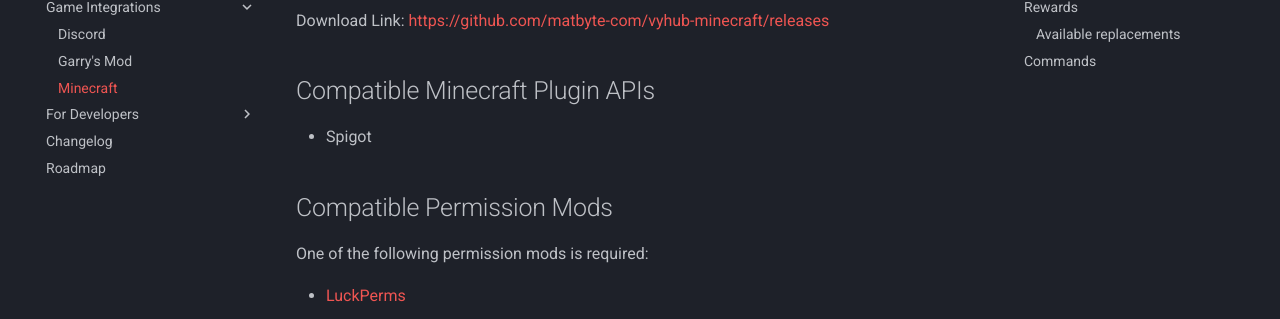
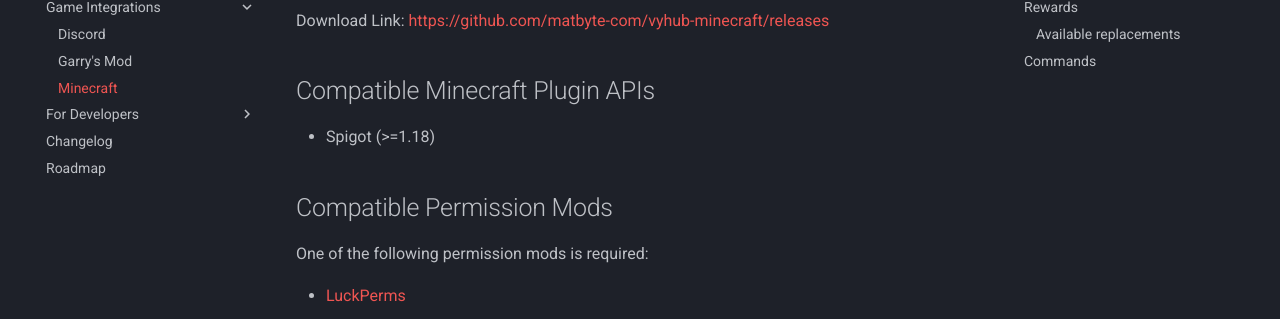
Before and after one commit to nyx-project/vyhub-documentation, an MkDocs documentation site: the page built from docs/game/minecraft.md, in a window 1280 px wide and 900 px high. Shown: the part 239-558 px from the top of the window. Built offline with MkDocs 1.6.1 and Material for MkDocs 9.7.7, drawn with Linux system fonts in a browser that asks for light colours; the version menu is left out.

Commit message:
Specify mc version

```diff
--- a/docs/game/minecraft.md
+++ b/docs/game/minecraft.md
@@ -7,7 +7,7 @@
 
 ## Compatible Minecraft Plugin APIs
 
-- Spigot
+- Spigot (>=1.18)
 
 ## Compatible Permission Mods
 
```
